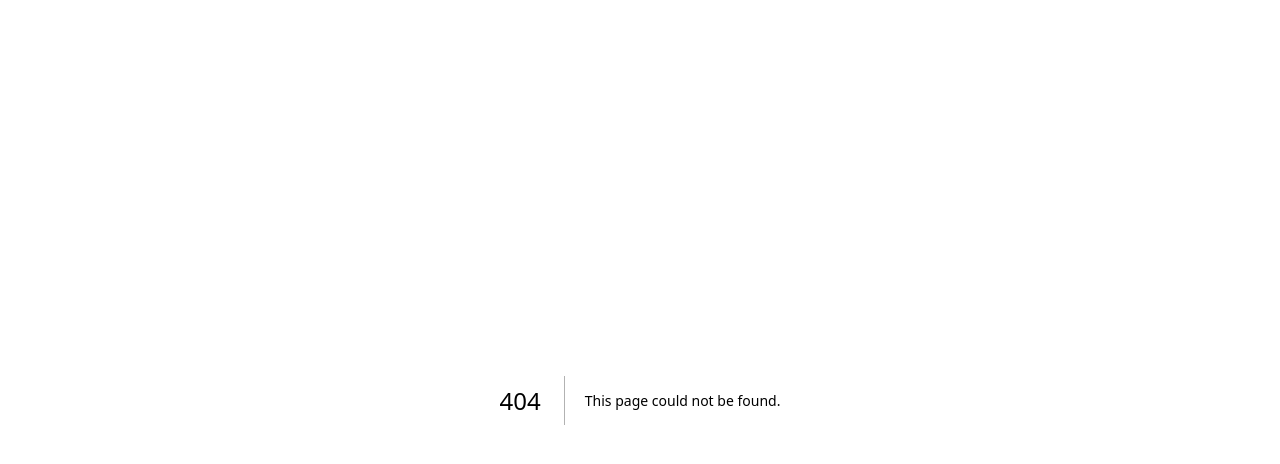
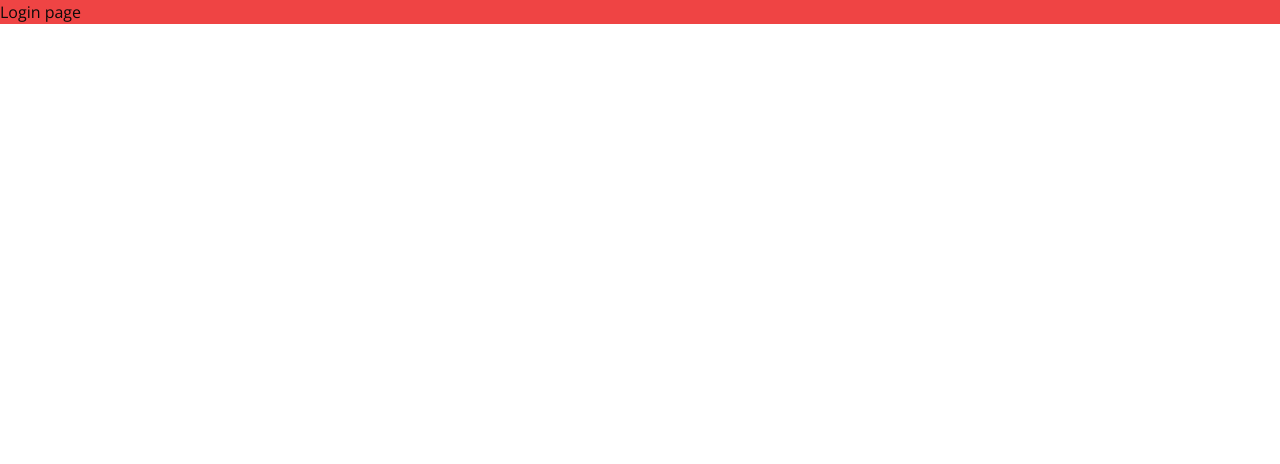
Before and after one commit to Kiminoto1412/discord_frontend, a Next.js app: page /login in a window 1280 px wide. Before the commit this address had no page. Shown: the top 464 px of the page. Built offline with nearby package versions, Linux system fonts and the light colour scheme.

Commit message:
feat:separate main and auth routes

```diff
--- /dev/null
+++ b/app/(auth)/(routes)/login/page.tsx
@@ -0,0 +1,5 @@
+const LoginPage = () => {
+  return <div>Login page</div>;
+};
+
+export default LoginPage;
--- /dev/null
+++ b/app/(auth)/(routes)/register/page.tsx
@@ -0,0 +1,5 @@
+const RegisterPage = () => {
+  return <div>Register</div>;
+};
+
+export default RegisterPage;
--- /dev/null
+++ b/app/(auth)/layout.tsx
@@ -0,0 +1,5 @@
+const AuthLayout = ({ children }: { children: React.ReactNode }) => {
+  return <div className="bg-red-500 h-full">{children}</div>;
+};
+
+export default AuthLayout;
--- a/app/page.tsx
+++ b/app/(main)/(routes)/page.tsx
@@ -3,7 +3,7 @@ import { Button } from "@/components/ui/button";
 export default function Home() {
   return (
     <div>
-      <p className="text-3xl text-blue-600">clone</p>
+      <p className="text-3xl text-blue-600">This is protected route.</p>
       <Button variant="default">Click me</Button>
     </div>
   );
--- a/app/layout.tsx
+++ b/app/layout.tsx
@@ -1,22 +1,22 @@
-import type { Metadata } from 'next'
-import { Inter } from 'next/font/google'
-import './globals.css'
+import type { Metadata } from "next";
+import { Open_Sans } from "next/font/google";
+import "./globals.css";
 
-const inter = Inter({ subsets: ['latin'] })
+const font = Open_Sans({ subsets: ["latin"] });
 
 export const metadata: Metadata = {
-  title: 'Create Next App',
-  description: 'Generated by create next app',
-}
+  title: "M_Discord",
+  description: "Generated by create next app",
+};
 
 export default function RootLayout({
   children,
 }: {
-  children: React.ReactNode
+  children: React.ReactNode;
 }) {
   return (
     <html lang="en">
-      <body className={inter.className}>{children}</body>
+      <body className={font.className}>{children}</body>
     </html>
-  )
+  );
 }
```
